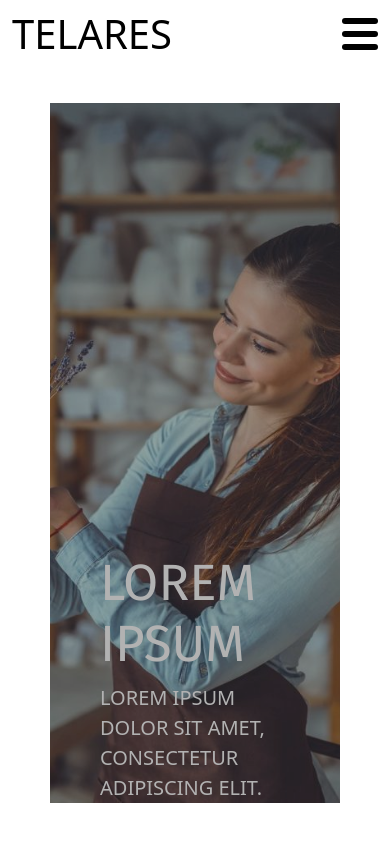
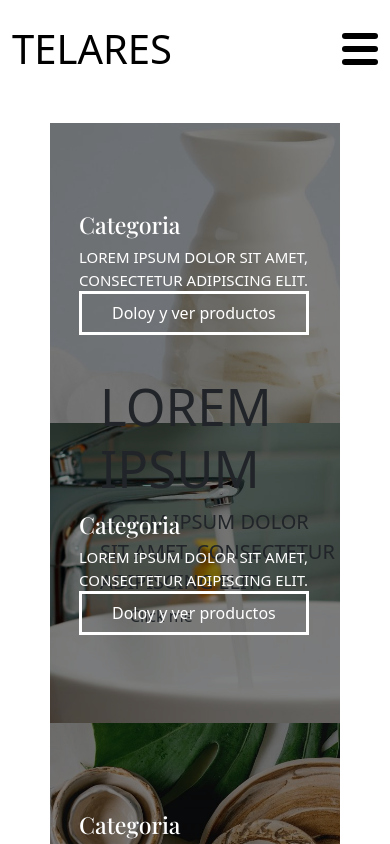
Before and after one commit to aetussilicon/telares, a React (Vite) app: page / in a window 390 px wide. Shown: the top 844 px of the page. Built offline with nearby package versions, Linux system fonts and the light colour scheme.

Commit message:
Pagina de compra criada e cards da página

```diff
--- a/src/Components/Pages/Home.jsx
+++ b/src/Components/Pages/Home.jsx
@@ -1,38 +1,40 @@
 import Header from "../Elements/Header";
 import '../../Styles/css/Home.css';
+import PageFooter from "../Elements/PageFooter";
 
-function Home() {
+
+export default function Home() {
     return (
         <>
-            <Header />
             <div className="container">
-                <div className="banner bannerHome">
-                    <div className="text d-flex justify-content-center">
-                            <h3>Lorem Ipsum</h3>
-                            <p>Lorem ipsum dolor sit amet, consectetur adipiscing elit.</p>
-                            <button>Click me</button>
-                        </div>
+                <Header />
+                <div className="main-banner banner-home">
+                    <div className="banner-text d-flex justify-content-center">
+                        <h3>Lorem Ipsum</h3>
+                        <p>Lorem ipsum dolor sit amet, consectetur adipiscing elit.</p>
+                        <button>Click me</button>
+                    </div>
                 </div>
-                <div className="categoriesBlock d-flex">
-                    <div className="selectBlock firtsBlock d-flex">
+                <div className="categories-container d-flex">
+                    <div className="categories-banner firtsBlock d-flex">
                         <img src="imgs/categoriesThird.jpg" />
-                        <div className="text">
+                        <div className="categories-text">
                             <h3>Categoria</h3>
                             <p>Lorem ipsum dolor sit amet, consectetur adipiscing elit.</p>
                             <button>Doloy y ver productos</button>
                         </div>
                     </div>
-                    <div className="selectBlock middleBlock d-flex">
+                    <div className="categories-banner d-flex">
                         <img src="imgs/categoriesFirst.jpg" />
-                        <div className="text">
+                        <div className="categories-text">
                             <h3>Categoria</h3>
                             <p>Lorem ipsum dolor sit amet, consectetur adipiscing elit.</p>
                             <button>Doloy y ver productos</button>
                         </div>
                     </div>
-                    <div className="selectBlock lastBlock d-flex">
+                    <div className="categories-banner d-flex">
                         <img src="imgs/categoriesSecond.jpg" />
-                        <div className="text">
+                        <div className="categories-text">
                             <h3>Categoria</h3>
                             <p>Lorem ipsum dolor sit amet, consectetur adipiscing elit.</p>
                             <button>Doloy y ver productos</button>
@@ -40,9 +42,10 @@ function Home() {
                     </div>
                 </div>
             </div>
+            <div>
+                <PageFooter />
+            </div>
         </>
 
     );
 }
-
-export default Home;
--- a/src/Styles/css/Home.css
+++ b/src/Styles/css/Home.css
@@ -1,25 +1,46 @@
-/* Banner Section
-
-.banner {
-    height: 500px;
-    width: 1250px;
-    margin-bottom: 500px;
-} */
-
-.categoriesBlock {
+/* main-banner Section */
+.banner-home {
+    background-image: url(/backgrounds/bgHome.jpg) !important;
     margin-bottom: 50px;
 }
 
-/* .banner > img {
-    position: relative;
-    overflow: hidden;
-} */
-
-.bannerHome {
-    background-image: url(/backgrounds/bgHome.jpg) !important;
+.banner-text {
+    position: absolute;
+    align-items: start;
+    flex-direction: column;
+    padding: 50px;
+    top: 30%;
+    z-index: 2;
 }
 
-.selectBlock {
+.banner-text p{
+    color: var(--banner-text-color);
+    font-size: 20px;
+    font-family: var(--text-default-font);
+}
+
+.banner-text button {
+    background-color: transparent;
+    border: 3px solid var(--border-color);
+    color: var(--banner-text-color);
+    padding: 7px 30px;
+    font-family: var(--text-default-font);
+}
+
+.banner-text h3 {
+    font-size: 51px;
+    font-weight: 400;
+    font-family: var(--text-default-font);
+    text-transform: uppercase;
+    color: var(--banner-text-color);
+}
+
+/* Categories Section */
+.categories-container {
+    margin-bottom: 50px;
+}
+
+.categories-banner {
     height: 455px;
     width: 455px;
     overflow: hidden;
@@ -28,50 +49,19 @@
     align-items: center;
 }
 
-.selectBlock > img {
+/* Adjust imgs in the blocks */
+.categories-banner img {
     height: 450px;
     display: block;
 
 }
 
-.banner .text {
-    position: absolute;
-    align-items: start;
-    flex-direction: column;
-    padding: 50px;
-    top: 400px;
+.firtsBlock > img{
+    height: 650px !important;
 }
 
-.banner .text > p{
-    color: #ffffff;
-    font-size: 20px;
-}
 
-.banner .text > button {
-    background-color: transparent;
-    border: 3px solid #ffffff;
-    color: #ffffff;
-    padding: 7px 30px;
-    font-family: 'Fira Sans', sans-serif;
-}
-
-.banner .text > h3 {
-    font-size: 51px;
-    font-weight: 400;
-    font-family: 'Fira Sans', sans-serif;
-    text-transform: uppercase;
-    color: #ffffff;
-}
-
-.selectBlock .text > button {
-    background-color: transparent;
-    border: 3px solid #ffffff;
-    color: #ffffff;
-    padding: 7px 30px;
-    font-family: 'Fira Sans', sans-serif;
-}
-
-.selectBlock .text {
+.categories-text {
     position: absolute;
     left: 50%;
     width: 80%;
@@ -80,24 +70,24 @@
     z-index: 2;
 }
 
-.text > h3 {
+.categories-text h3 {
     font-family: "Playfair Display", Sans-serif;
 }
 
-.selectBlock .text > p {
-    font-family: 'Fira Sans', sans-serif;
+.categories-text p {
+    font-family: var(--text-default-font);
     font-size: 15px;
 }
 
-/* .banner::before {
-    content: "";
-    position: absolute;
-    width: 1244px;
-    height: 800px;
-    background-color: rgba(0, 0, 0, 25%);
-} */
+.categories-text button {
+    background-color: transparent;
+    border: 3px solid #ffffff;
+    color: #ffffff;
+    padding: 7px 30px;
+    font-family: var(--text-default-font);
+}
 
-.selectBlock::before {
+.categories-banner::before {
     content: "";
     position: absolute;
     top: 0;
@@ -108,16 +98,32 @@
     transition: background-color 0.6s ease;
     z-index: 1;
 }
-.selectBlock:hover::before{
+
+.categories-banner:hover::before{
     background-color: rgba(229, 172, 157, 50%);
 }
 
-.firtsBlock > img{
-    height: 650px !important;
-}
-
-.selectBlock:hover > img {
+.categories-banner:hover > img {
     transform: translate(-100px, 0);
     transition: transform 330ms ease-out;
 
 }
+
+@media (max-width: 1024px) {
+
+    .categories-container {
+        flex-direction: column;
+    }
+
+    .categories-banner {
+        width: auto;
+        height: 300px;
+    }
+
+}
+
+@media (min-width: 768px) and (max-width: 1024px) {
+    .categories-banner img {
+        height: 850px !important;
+    }
+}
--- a/src/Styles/css/ShopCard.css
+++ b/src/Styles/css/ShopCard.css
@@ -1,14 +1,22 @@
-@media screen and (max-width: 576px) {
+@media (max-width: 576px) {
+
+    .shop-card-container {
+        width: auto;
+        height: auto;
+        margin: 0;
+    }
+
+
     .shopCard {
         display: flex;
         align-items: center;
 
         .itemIcon {
-            height: 150px ;
+            height: 150px !important ;
             margin: 0;
         }
 
-        .cardInfo > h2 {
+        .cardInfo h2 {
             font-size: 20px;
             margin-bottom: 10px;
         }
@@ -17,7 +25,7 @@
             font-size: 18px !important;
             margin: 0;
         }
-        .cardInfo > p {
+        .cardInfo p {
             font-size: 30px;
             margin: 0;
         }
@@ -33,6 +41,43 @@
         }
     }
 }
+
+@media (max-width: 768px) {
+    .shop-card-container {
+        width: auto;
+        height: auto;
+    }
+
+    .itemIcon {
+        height: 320px !important;
+        margin: 0;
+    }
+
+    .cardInfo h2 {
+        font-size: 25px;
+        margin-bottom: 10px;
+    }
+
+    .cardInfo p {
+        font-size: 25px;
+        margin: 0;
+    }
+}
+
+@media (max-width: 1024px) {
+
+    .shop-card-container {
+        width: auto;
+        height: auto;
+    }
+
+    .itemIcon {
+        height: 225px !important;
+    }
+
+}
+
+
 
 .shopCard > p, h2 {
     margin: 0;
@@ -66,6 +111,6 @@
     font-size: 16px;
 }
 
-.container {
-    padding: 0;
+.shop-card-container {
+    padding: 0 !important;
 }
```
